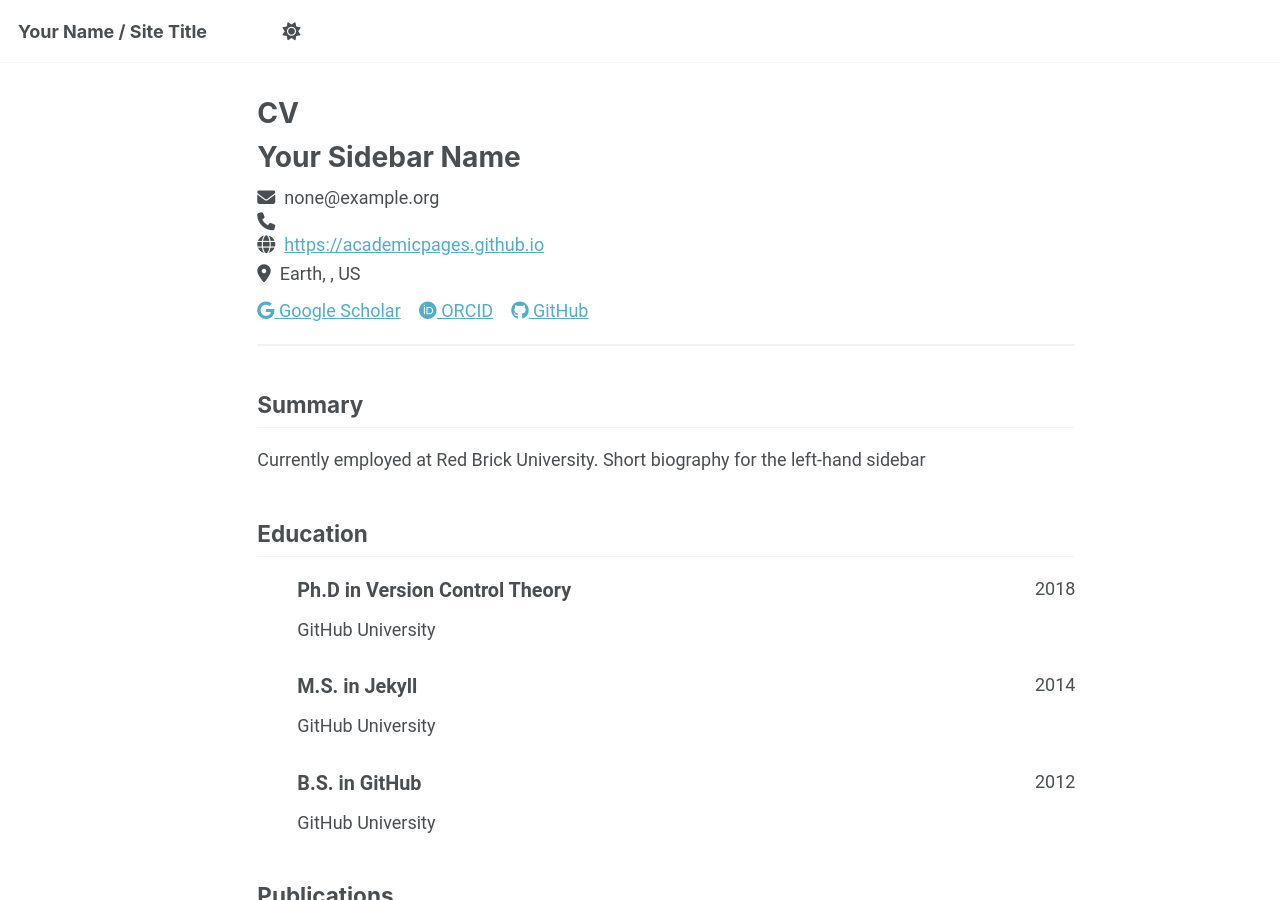
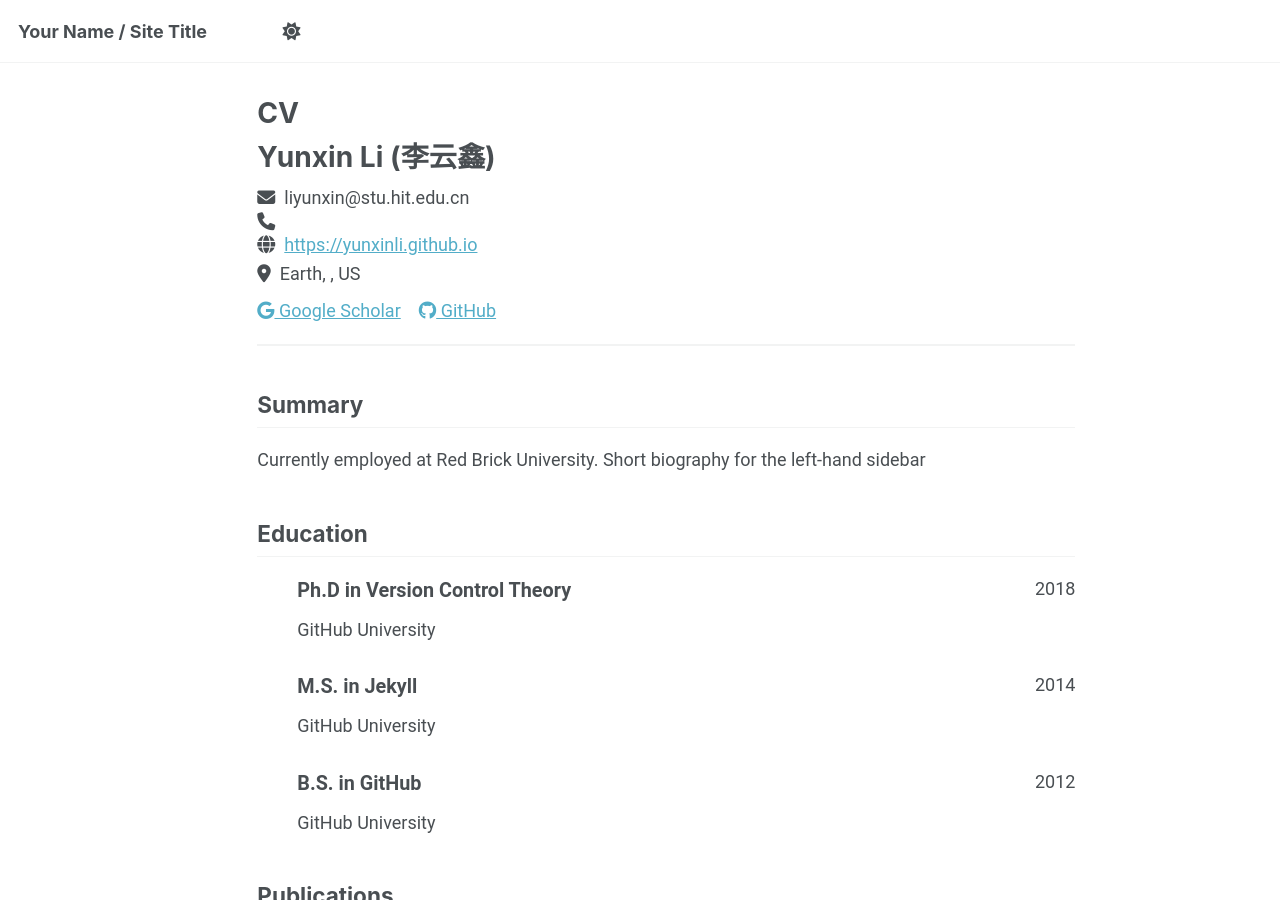
Before and after one commit to YunxinLi/yunxinli.github.io, a Jekyll site: the page built from _pages/cv-json.md, in a window 1280 px wide and 900 px high. Built offline with Jekyll 4.4.1, drawn with Linux system fonts in a browser that asks for light colours; a script that is not in the unit is left out.

Commit message:
Update cv.json

```diff
--- a/_data/cv.json
+++ b/_data/cv.json
@@ -1,9 +1,9 @@
 {
   "basics": {
-    "name": "Your Sidebar Name",
-    "email": "none@example.org",
+    "name": "Yunxin Li (李云鑫)",
+    "email": "liyunxin@stu.hit.edu.cn",
     "phone": "",
-    "website": "https://academicpages.github.io",
+    "website": "https://yunxinli.github.io",
     "summary": "Currently employed at Red Brick University. Short biography for the left-hand sidebar",
     "location": {
       "address": "",
@@ -16,12 +16,7 @@
       {
         "network": "Google Scholar",
         "username": "",
-        "url": "https://scholar.google.com/citations?user=PS_CX0AAAAAJ"
-      },
-      {
-        "network": "ORCID",
-        "username": "",
-        "url": "https://orcid.org/yourorcidurl"
+        "url": "https://scholar.google.com/citations?user=U98QY0QAAAAJ"
       },
       {
         "network": "GitHub",
```
